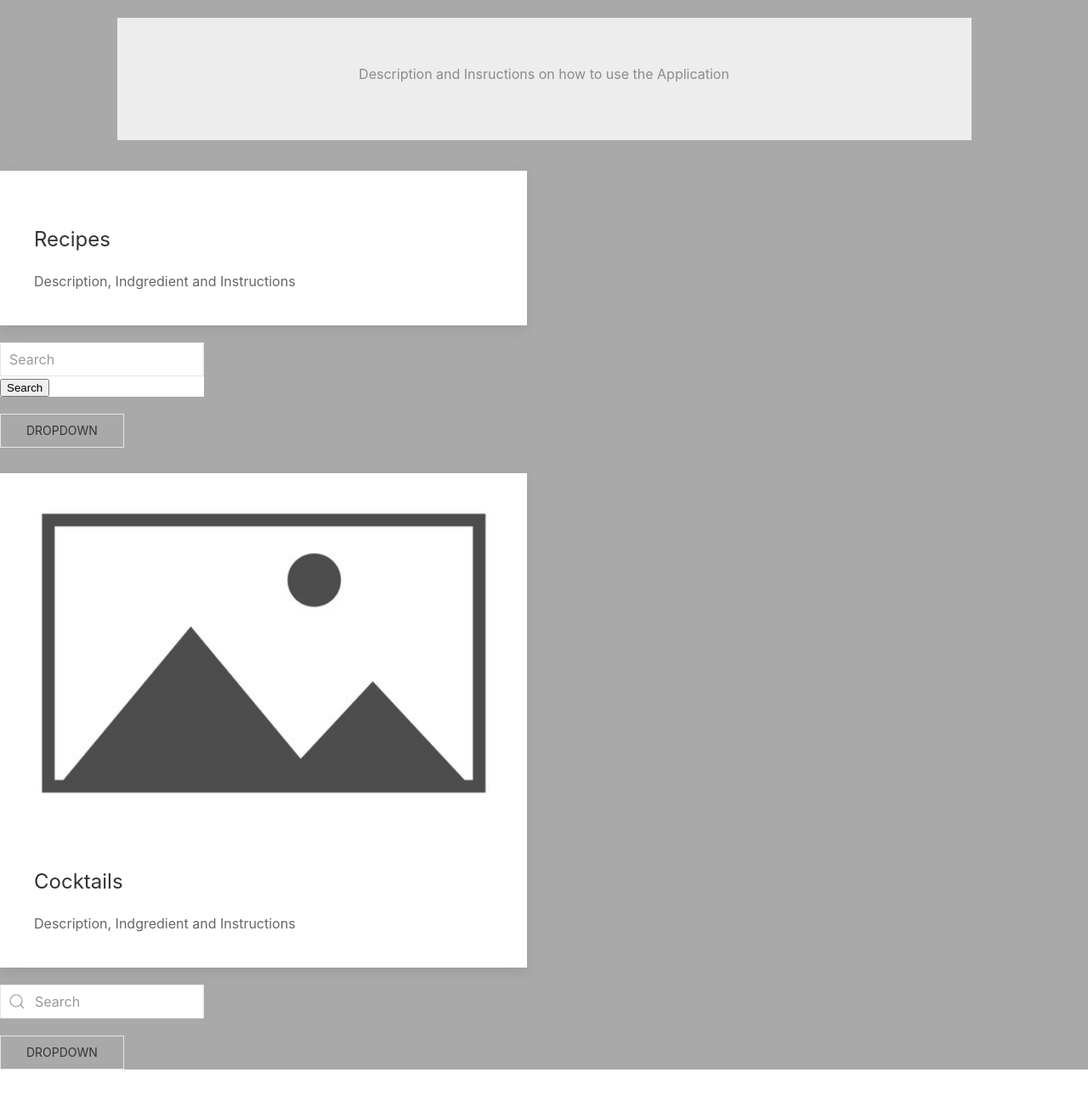
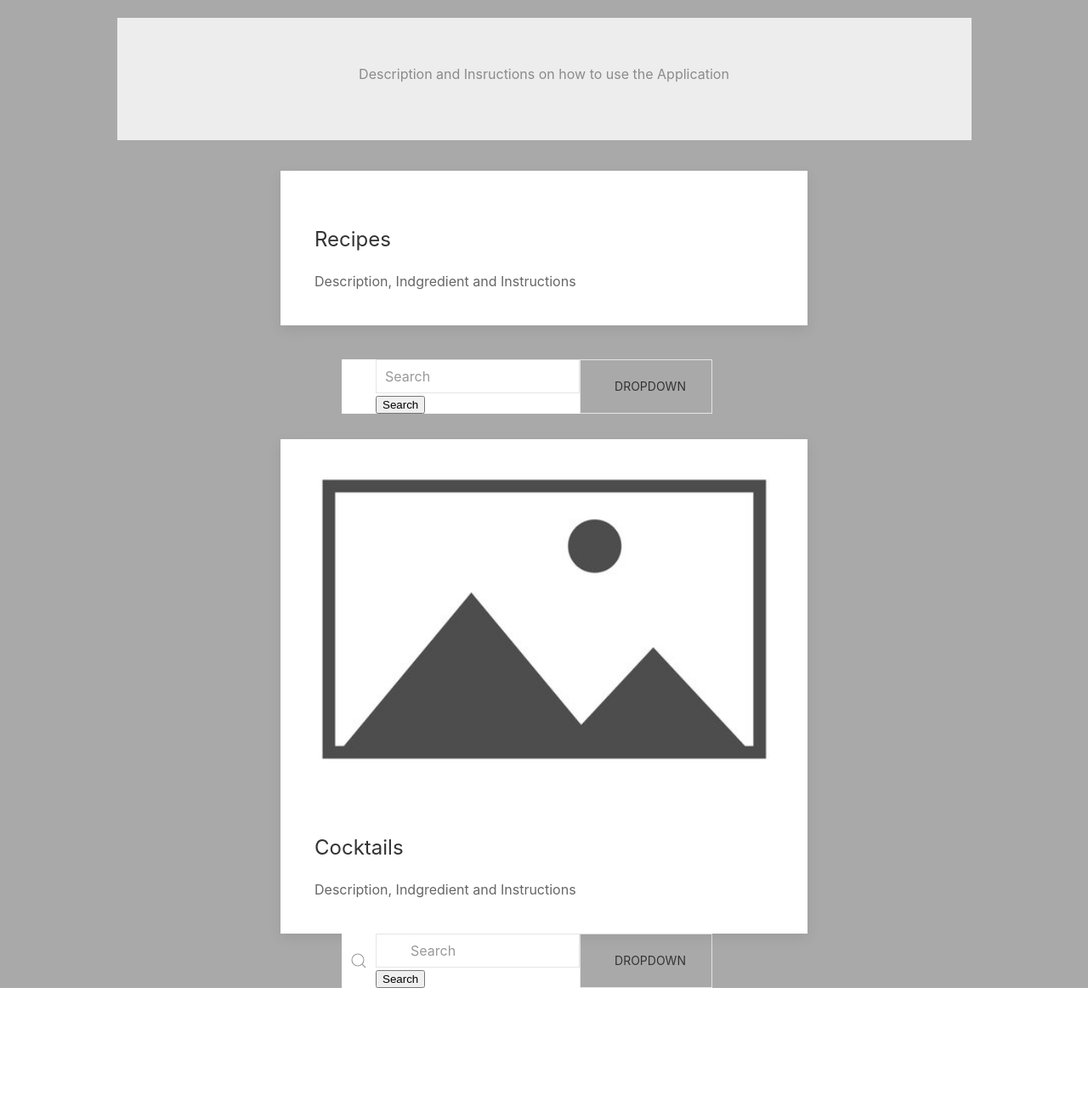
Before and after one commit to jcg0/project-1, a plain HTML site: page index.html in a window 1280 px wide. Shown: the part 597-1886 px from the top of the page at 85% size. After the commit the page ends 1790 px from the top, so only its background shows below. Drawn offline with nearby package versions, Linux system fonts and the light colour scheme; no server answers.

Commit message:
centered html elements

```diff
--- a/index.html
+++ b/index.html
@@ -58,7 +58,7 @@
     <!-- cards for Recipes -->
 
     <section class="recipe-card-container uk-align-center" id="Recipes">
-      <div class="uk-child-width-1-2@m" uk-grid>
+      <div class="uk-child-width-1-2@m uk-flex-center" uk-grid>
         <div>
           <div class="uk-card uk-card-default">
             <div class="uk-card-media-top" id="search-img">
@@ -73,8 +73,7 @@
       </div>
 
       <!-- search bar -->
-
-      <div class="uk-margin">
+      <div class="uk-flex-center" uk-grid>
         <form class="uk-search uk-search-default" id="mealSearchForm">
           <!-- <a href="" uk-search-icon></a> -->
           <input
@@ -86,10 +85,7 @@
           />
           <button>Search</button>
         </form>
-      </div>
-
-      <!-- drop down -->
-      <div class="uk-inline">
+        <!-- drop down -->
         <button class="uk-button uk-button-default" type="button">
           Dropdown
         </button>
@@ -99,13 +95,12 @@
             <li><a href="">blank</a></li>
             <li><a href="">blank</a></li>
           </ul>
-        </div>
       </div>
     </section>
 
     <!-- Card for Cocktails -->
     <section class="recipe-card-container uk-align-center" id="Recipes">
-      <div class="uk-child-width-1-2@m" uk-grid>
+      <div class="uk-child-width-1-2@m uk-flex-center" uk-grid>
         <div>
           <div class="uk-card uk-card-default">
             <div class="uk-card-media-top" id="search-img">
@@ -123,7 +118,7 @@
           </div>
 
           <!-- search bar -->
-          <div class="uk-margin">
+          <div class="uk-flex-center" uk-grid>
             <form class="uk-search uk-search-default">
               <a href="" uk-search-icon></a>
               <input
@@ -131,12 +126,11 @@
                 type="search"
                 placeholder="Search"
                 aria-label="Search"
+                name="query"
               />
+              <button>Search</button>
             </form>
-          </div>
-
-          <!-- drop down -->
-          <div class="uk-inline">
+            <!-- drop down -->
             <button class="uk-button uk-button-default" type="button">
               Dropdown
             </button>
@@ -147,7 +141,6 @@
                 <li><a href="">blank</a></li>
               </ul>
             </div>
-          </div>
         </div>
       </div>
     </section>
```
